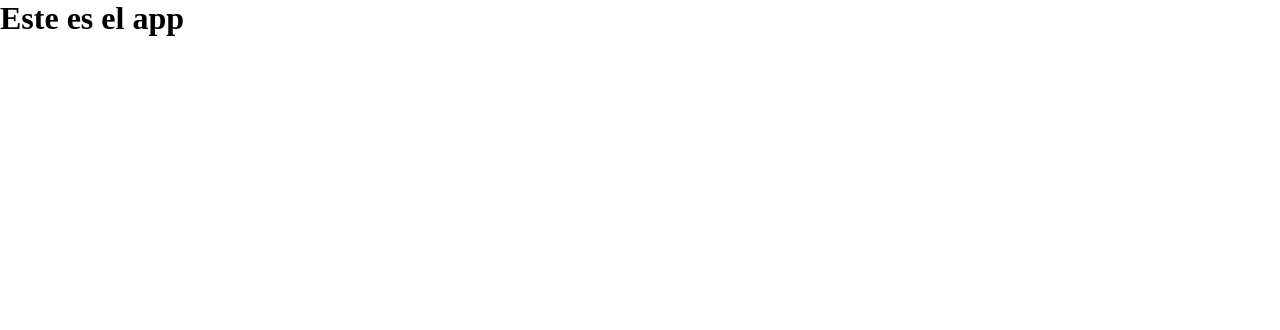
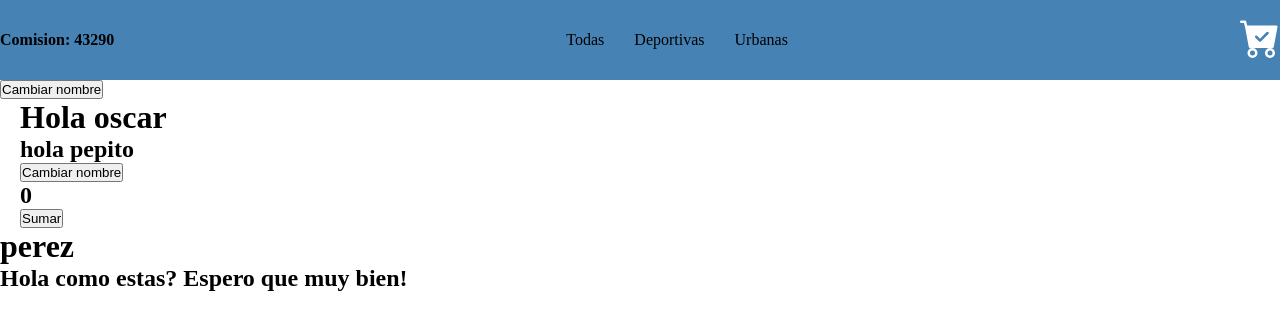
Before and after one commit to GinoLongobucco/trabajo-final-react, a React (Vite) app: page / in a window 1280 px wide. Shown: the top 330 px of the page. Built offline with nearby package versions, Linux system fonts and the light colour scheme.

Commit message:
se trabajo con estados y props

```diff
--- a/package.json
+++ b/package.json
@@ -11,7 +11,8 @@
   },
   "dependencies": {
     "react": "^18.2.0",
-    "react-dom": "^18.2.0"
+    "react-dom": "^18.2.0",
+    "react-icons": "^4.9.0"
   },
   "devDependencies": {
     "@types/react": "^18.0.37",
--- a/src/App.jsx
+++ b/src/App.jsx
@@ -1,13 +1,27 @@
+import { useState } from "react";
+import Navbar from "./components/layout/navbar/Navbar";
+import HomeContainer from "./components/pages/home/HomeContainer";
+import ItemListContainer from "./components/pages/itemList/ItemListContainer";
 
 function App() {
+  const [nombre, setNombre] = useState("oscar");
+
+  const saludo = "Hola como estas? Espero que muy bien!"
 
   return (
     <div>
-      <h1>Este es el
-
-        app</h1>
+      <Navbar />
+      <button onClick={() => setNombre("fulanito")}>Cambiar nombre</button>
+      <HomeContainer nombre={nombre} />
+      <ItemListContainer saludo={saludo} />
     </div>
   );
 }
 
 export default App;
+
+// const sumar = ( numero )=>{
+
+// }
+
+// home(25)
--- /dev/null
+++ b/src/components/common/cartWidget/CartWidget.jsx
@@ -0,0 +1,12 @@
+import { BsFillCartCheckFill } from "react-icons/bs";
+
+const CartWidget = () => {
+  return (
+    <div>
+      {/* icono de carrito */}
+      <BsFillCartCheckFill color="white" size="40px" />
+    </div>
+  );
+};
+
+export default CartWidget;
--- /dev/null
+++ b/src/components/layout/navbar/Navbar.css
@@ -0,0 +1,14 @@
+.navContainer{
+    width: 100%;
+    background-color: steelblue;
+    height: 10vh;
+    display: flex;
+    justify-content: space-between;
+    align-items: center;
+}
+
+.containerCategories{
+    display: flex;
+    list-style: none;
+    gap: 30px;
+}
--- /dev/null
+++ b/src/components/layout/navbar/Navbar.jsx
@@ -0,0 +1,19 @@
+import CartWidget from "../../common/cartWidget/CartWidget";
+import "./Navbar.css";
+const Navbar = () => {
+  return (
+    <div className="navContainer">
+      <h4>Comision: 43290</h4>
+
+      <ul className="containerCategories">
+        <li>Todas</li>
+        <li>Deportivas</li>
+        <li>Urbanas</li>
+      </ul>
+
+      <CartWidget />
+    </div>
+  );
+};
+
+export default Navbar;
--- /dev/null
+++ b/src/components/pages/home/Home.jsx
@@ -0,0 +1,22 @@
+
+
+const Home = ( {nombre, userName, setUserName, contador, sumar} ) => {
+
+
+  return (
+    <div style={{ padding: "0 20px" }}>
+      <h1>Hola {nombre} </h1>
+      <h2>hola {userName}</h2>
+      <button onClick={() => setUserName("carmen")}>Cambiar nombre</button>
+
+      {/* Si necesita argumentos la funcion , se ejecuta asi */}
+      {/* <button onClick={()=> sumar(15)}>Sumar</button> */}
+      <h2>{contador}</h2>
+
+      <button onClick={sumar}>Sumar</button>
+      {/* Si no necesita argumentos la funcion , se ejecuta asi */}
+    </div>
+  );
+};
+
+export default Home;
--- /dev/null
+++ b/src/components/pages/home/HomeContainer.jsx
@@ -0,0 +1,24 @@
+import { useState } from "react";
+import Home from "./Home";
+
+const HomeContainer = ({ nombre }) => {
+  const [contador, setContador] = useState(0);
+  const [userName, setUserName] = useState("pepito");
+  console.log("me renderize");
+
+  const sumar = () => {
+    setContador(contador + 1);
+  };
+
+  return (
+    <Home
+      nombre={nombre}
+      userName={userName}
+      sumar={sumar}
+      setUserName={setUserName}
+      contador={contador}
+    />
+  );
+};
+
+export default HomeContainer;
--- /dev/null
+++ b/src/components/pages/itemList/ItemList.jsx
@@ -0,0 +1,11 @@
+
+const ItemList = ({apellido, saludo}) => {
+  return (
+    <div>
+        <h1>{apellido}</h1>
+        <h2>{saludo}</h2>
+    </div>
+  )
+}
+
+export default ItemList
--- /dev/null
+++ b/src/components/pages/itemList/ItemListContainer.jsx
@@ -0,0 +1,9 @@
+import ItemList from "./ItemList";
+
+const ItemListContainer = ({saludo}) => {
+
+    let apellido = "perez"
+  return <ItemList apellido={apellido} saludo={saludo} />;
+};
+
+export default ItemListContainer;
```
Also changed, not shown: .eslintrc.cjs, src/components/pages/home/Home.css (added), src/components/pages/itemList/ItemList.css (added), 1 other file (tests, documents, lock files or other folders).
